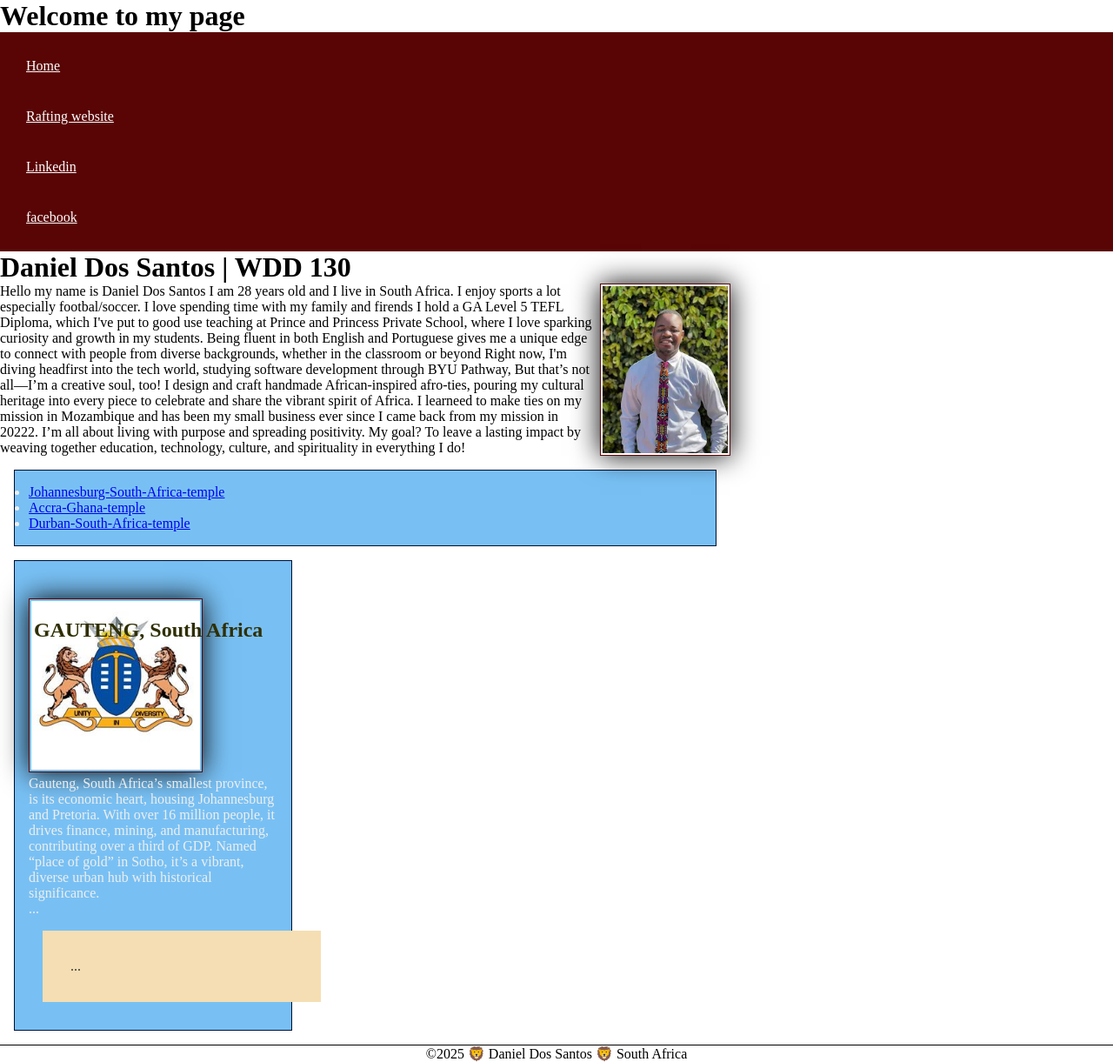
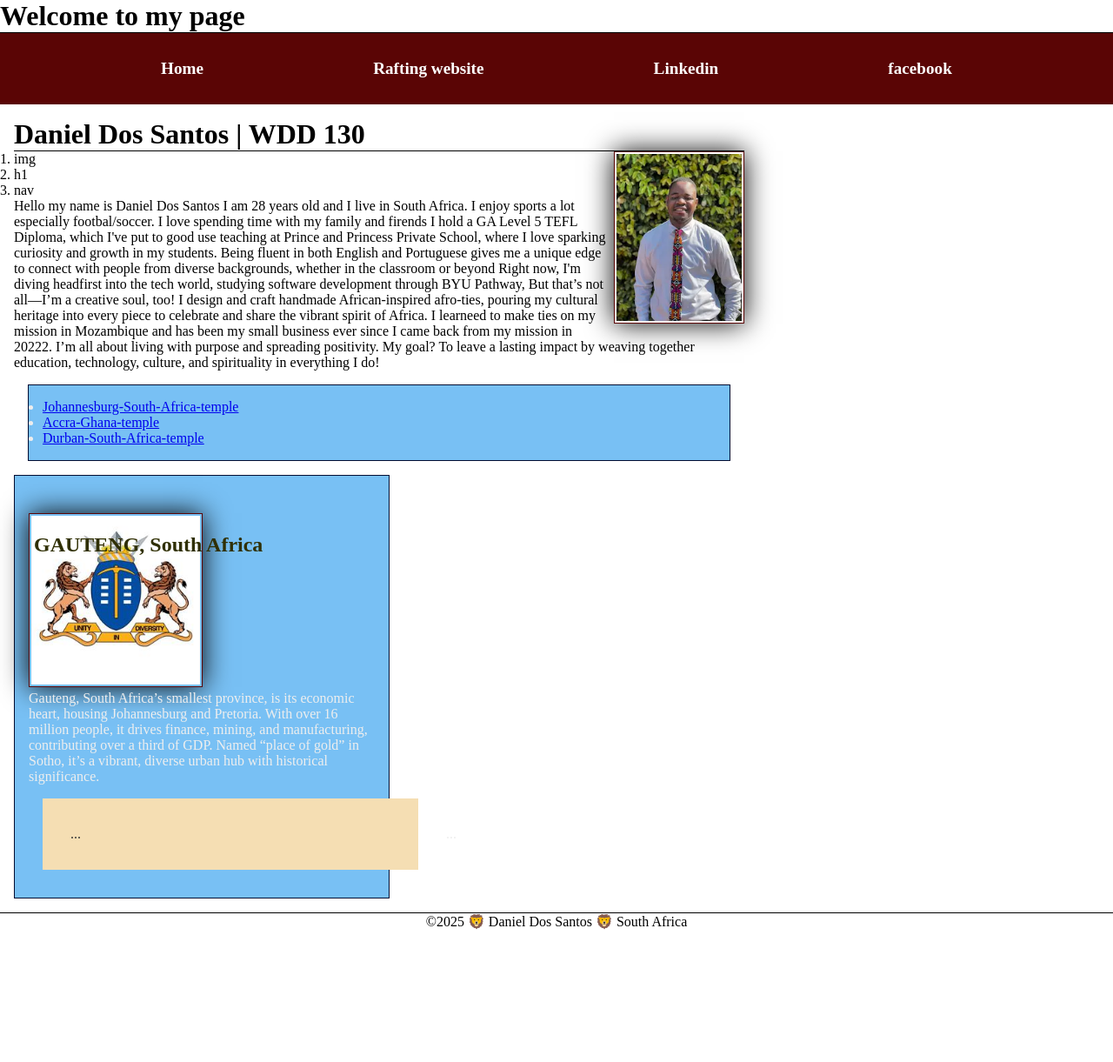
Before and after one commit to simbaking7/wdd130, a plain HTML site: page index.html in a window 1280 px wide. Shown: the whole page at 87% size. After the commit the page ends 1069 px from the top, so only its background shows below. Drawn offline with Linux system fonts and the light colour scheme.

Commit message:
upage about page

```diff
--- a/index.html
+++ b/index.html
@@ -22,6 +22,11 @@
         <h1>Daniel Dos Santos | WDD 130</h1>
         <img src="images/profile.webp" alt="Hello my name is Daniel Dos Santos" width="200">
         <!-- This is the information about me-->
+         <ol>
+            <li>img</li>
+		    <li>h1</li>
+		    <li>nav</li>
+         </ol>
         <p> Hello my name is Daniel Dos Santos I am 28 years old and I live in South Africa.
             I enjoy sports a lot especially footbal/soccer. I love spending time with my family and firends
        I hold a GA Level 5 TEFL Diploma, which I've put to good use teaching at Prince and Princess Private School, where I love sparking curiosity and growth in my students. Being fluent in both English and Portuguese gives me a unique edge to connect with people from diverse backgrounds, whether in the classroom or beyond
--- a/styles/styles.css
+++ b/styles/styles.css
@@ -14,14 +14,22 @@
 }
 nav{background-color: var(--background-color);
 padding: 10px;
+display: flex;
+justify-content: space-evenly;
+align-items: center;
 }
 nav a {
     color:var(--heading-text-color);
     display: block;
     padding: 20px;
+    text-decoration: none;
+    font-size: 1.2rem;
+    font-weight: 700;
+    color: #fff;
 }
 h1 {
-    color: var(--accent-color)
+    color: var(--accent-color);
+    border-bottom: 1px solid black;
 }
 img {
     width: 150px;
@@ -75,3 +83,25 @@ aside h2{
     top: 50px;
     left: 6px;
 }
+head, footer{
+    max-width: 840px;
+    margin: 0 auto;
+}
+header, .grid, footer {
+    max-width: 10000px;
+    margin: 0 auto;
+}
+.grid{
+    display: grid;
+    align-items: center;
+}
+main{
+    grid-column: 2/3;
+    margin: 1rem;
+}
+aside{
+    width: 27rem;
+    position: relative;
+    grid-column: 1/2;
+    grid-row: 1/2;
+}
--- a/wwr/styles/rafting.css
+++ b/wwr/styles/rafting.css
@@ -1,48 +1,88 @@
 :root {
-  --primary-color: #14213D ; /* dark blue */
-  --secondary-color: #FCA311 ; /* Orange */
+  --primary-color: #14213D; /* dark blue */
+  --secondary-color: #FCA311; /* Orange */
   --accent-color: #00000022; /* black */
-  --neutral-color:  #E5E5E5 ; /* dark white*/
-  --heading-font: "Michroma",Michroma;
+  --neutral-color: #E5E5E5; /* dark white */
+  --heading-font: "Michroma", Michroma;
   --body-font: "Roboto", Roboto;
 }
-header{
+
+header {
     background-color: var(--primary-color);
     color: var(--secondary-color);
+    display: grid;
+    grid-template-columns: auto 1fr;
+    align-items: center;
+    padding: 10px;
 }
-*{
+
+header img {
+    height: 50px;
+    margin-right: 20px;
+}
+
+nav {
+    display: flex;
+    justify-content: space-around;
+}
+
+nav ul {
+    list-style: none;
+    display: flex;
+    margin: 0;
+    padding: 0;
+}
+
+nav ul li {
+    margin: 0 10px;
+}
+
+nav ul li a {
+    color: var(--secondary-color);
+    text-decoration: none;
+}
+
+* {
     margin: 0;
     padding: 0;
     box-sizing: border-box;
 }
-body{
+
+body {
     font-family: var(--body-font);
     color: var(--primary-color);
 }
-header, main, footer{
+
+header, main, footer {
     width: 800px;
     margin: 0 auto;
 }
-h1, h2{
+
+h1, h2 {
     font-family: var(--heading-font);
     color: var(--secondary-color);
 }
-nav,p, section,article{
+
+nav, p, section, article {
     margin: 10px;
     padding: 8px;
     color: var(--primary-color);
 }
-.socialmedia a{
+
+.socialmedia a {
     text-decoration: none;
 }
-.hero{
+
+.hero {
     position: relative;
 }
-.hero img{
+
+.hero img {
     display: block;
     width: 100%;
     height: auto;
 }
+
 h1 {
     position: absolute;
     top: 170px;
@@ -59,3 +99,50 @@ h1 {
     width: 120px;
     margin: 50px;
 }
+
+.history {
+    display: flex;
+    justify-content: space-between;
+}
+
+.history article {
+    width: 45%;
+}
+
+.history img {
+    width: 100px;
+    height: auto;
+}
+
+.adventures {
+    display: flex;
+    justify-content: space-between;
+    flex-wrap: wrap;
+}
+
+.adventures figure {
+    margin: 10px;
+    text-align: center;
+}
+
+.adventures img {
+    width: 150px;
+    height: auto;
+}
+
+.adventures figcaption {
+    font-style: italic;
+}
+
+footer {
+    background-color: var(--primary-color);
+    color: var(--secondary-color);
+    display: flex;
+    justify-content: flex-end;
+    padding: 10px;
+}
+
+footer img {
+    width: 30px;
+    margin-left: 10px;
+}
```
Lines whose indentation alone changed are shown as unchanged.
